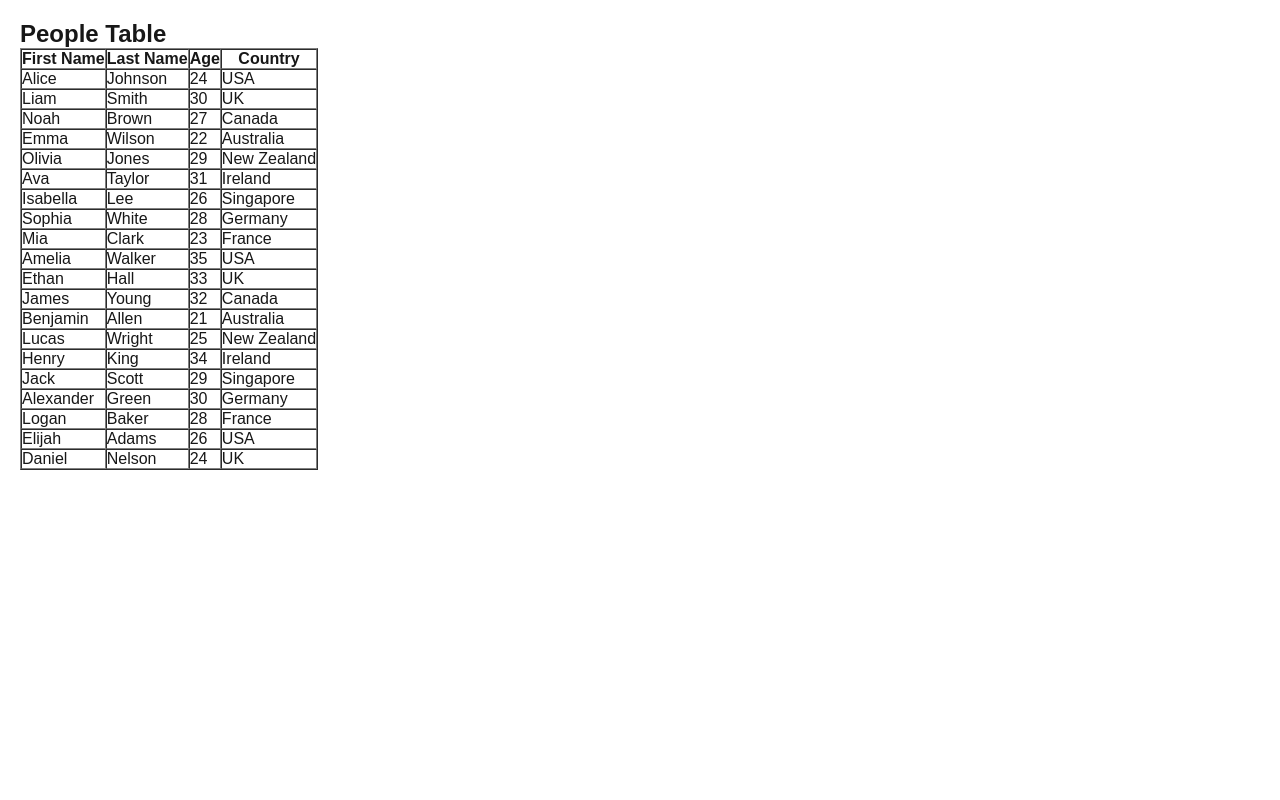
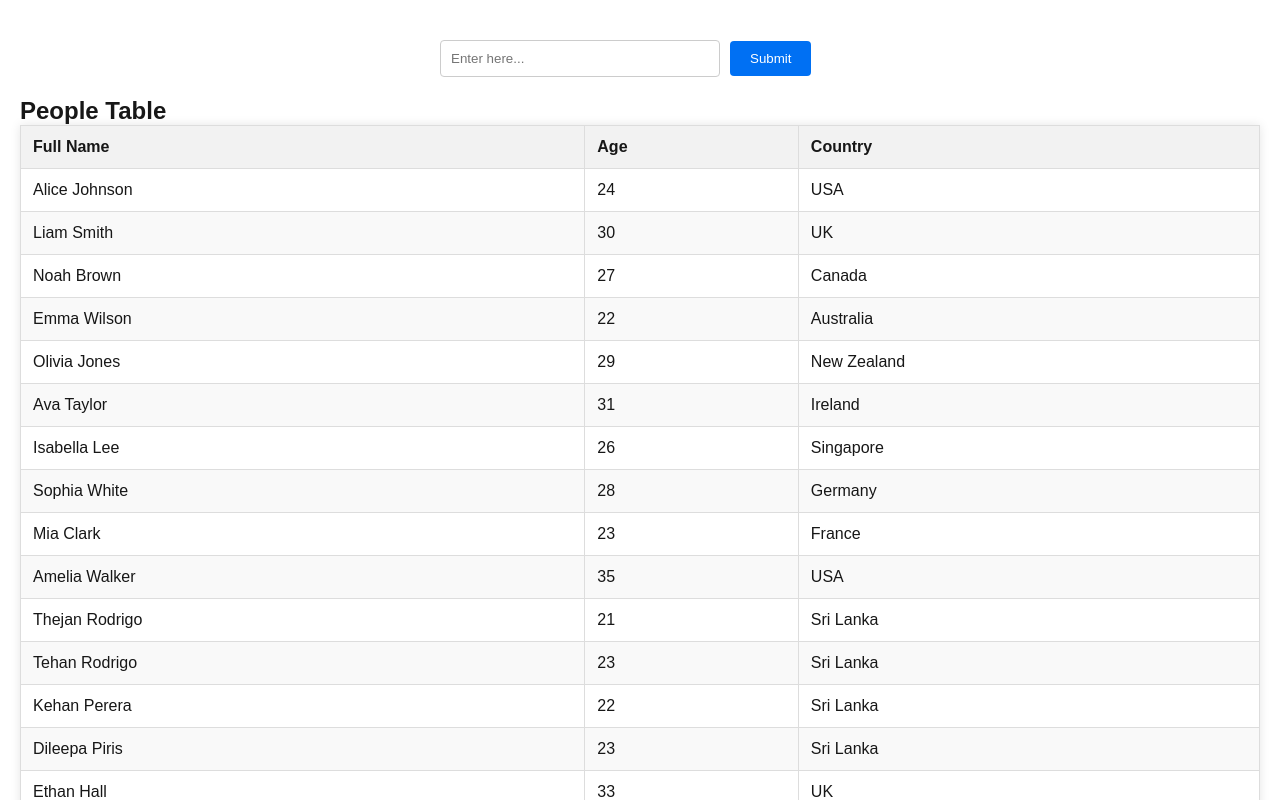
Before and after one commit to Thejan-Rodrigo/next.js-guide, a Next.js app in the folder event/sample_event_project/: page / in a window 1280 px wide. Shown: the top 800 px of the page. Built offline with nearby package versions, Linux system fonts and the light colour scheme.

Commit message:
Add new styles to table

```diff
--- a/event/sample_event_project/src/app/(components)/(peopleTable)/page.jsx
+++ b/event/sample_event_project/src/app/(components)/(peopleTable)/page.jsx
@@ -1,6 +1,8 @@
-import React from 'react'
+import { useState, React } from 'react';
 
 function page() {
+
+    const [inputValue1, setInputValue1] = useState('');
     const peopleData = [
         { firstName: 'Alice', lastName: 'Johnson', age: 24, country: 'USA' },
         { firstName: 'Liam', lastName: 'Smith', age: 30, country: 'UK' },
@@ -12,6 +14,10 @@ function page() {
         { firstName: 'Sophia', lastName: 'White', age: 28, country: 'Germany' },
         { firstName: 'Mia', lastName: 'Clark', age: 23, country: 'France' },
         { firstName: 'Amelia', lastName: 'Walker', age: 35, country: 'USA' },
+        { firstName: 'Thejan', lastName: 'Rodrigo', age: 21, country: 'Sri Lanka' },
+        { firstName: 'Tehan', lastName: 'Rodrigo', age: 23, country: 'Sri Lanka' },
+        { firstName: 'Kehan', lastName: 'Perera', age: 22, country: 'Sri Lanka' },
+        { firstName: 'Dileepa', lastName: 'Piris', age: 23, country: 'Sri Lanka' },
         { firstName: 'Ethan', lastName: 'Hall', age: 33, country: 'UK' },
         { firstName: 'James', lastName: 'Young', age: 32, country: 'Canada' },
         { firstName: 'Benjamin', lastName: 'Allen', age: 21, country: 'Australia' },
@@ -24,29 +30,82 @@ function page() {
         { firstName: 'Daniel', lastName: 'Nelson', age: 24, country: 'UK' },
     ];
 
+
+    const handleSubmit = (e) => {
+        e.preventDefault();
+        console.log('Submitted value:', inputValue);
+        // You can add more logic here (e.g., send to API)
+        setInputValue1('');
+    };
+
     return (
         <div style={{ padding: '20px' }}>
+            <form onSubmit={handleSubmit} style={{ maxWidth: '400px', margin: '20px auto' }}>
+                <input
+                    type="text"
+                    placeholder="Enter here..."
+                    value={inputValue1}
+                    onChange={(e) => setInputValue1(e.target.value)}
+                    style={{
+                        padding: '10px',
+                        width: '70%',
+                        marginRight: '10px',
+                        border: '1px solid #ccc',
+                        borderRadius: '4px'
+                    }}
+                />
+                <button
+                    type="submit"
+                    style={{
+                        padding: '10px 20px',
+                        backgroundColor: '#0070f3',
+                        color: '#fff',
+                        border: 'none',
+                        borderRadius: '4px',
+                        cursor: 'pointer'
+                    }}
+                >
+                    Submit
+                </button>
+            </form>
             <h2>People Table</h2>
-            <table border="1" cellPadding="10" cellSpacing="0">
+            <table
+                border="1"
+                cellPadding="10"
+                cellSpacing="0"
+                style={{
+                    borderCollapse: 'collapse',
+                    width: '100%',
+                    fontFamily: 'Arial, sans-serif',
+                    boxShadow: '0 0 10px rgba(0, 0, 0, 0.1)'
+                }}
+            >
                 <thead>
-                    <tr>
-                        <th>First Name</th>
-                        <th>Last Name</th>
-                        <th>Age</th>
-                        <th>Country</th>
+                    <tr style={{ backgroundColor: '#f2f2f2', textAlign: 'left' }}>
+                        <th style={{ padding: '12px', border: '1px solid #ddd' }}>Full Name</th>
+                        <th style={{ padding: '12px', border: '1px solid #ddd' }}>Age</th>
+                        <th style={{ padding: '12px', border: '1px solid #ddd' }}>Country</th>
                     </tr>
                 </thead>
                 <tbody>
                     {peopleData.map((person, index) => (
-                        <tr key={index}>
-                            <td>{person.firstName}</td>
-                            <td>{person.lastName}</td>
-                            <td>{person.age}</td>
-                            <td>{person.country}</td>
+                        <tr
+                            key={index}
+                            style={{
+                                backgroundColor: index % 2 === 0 ? '#ffffff' : '#f9f9f9',
+                                borderBottom: '1px solid #ddd'
+                            }}
+                        >
+                            <td style={{ padding: '12px', border: '1px solid #ddd' }}>
+                                {person.firstName} {person.lastName}
+                            </td>
+                            <td style={{ padding: '12px', border: '1px solid #ddd' }}>{person.age}</td>
+                            <td style={{ padding: '12px', border: '1px solid #ddd' }}>{person.country}</td>
                         </tr>
                     ))}
                 </tbody>
             </table>
+
         </div>
     );
 }
```
Also changed, not shown: event/sample_event_project/src/app/page.jsx (+11 -43 lines).
